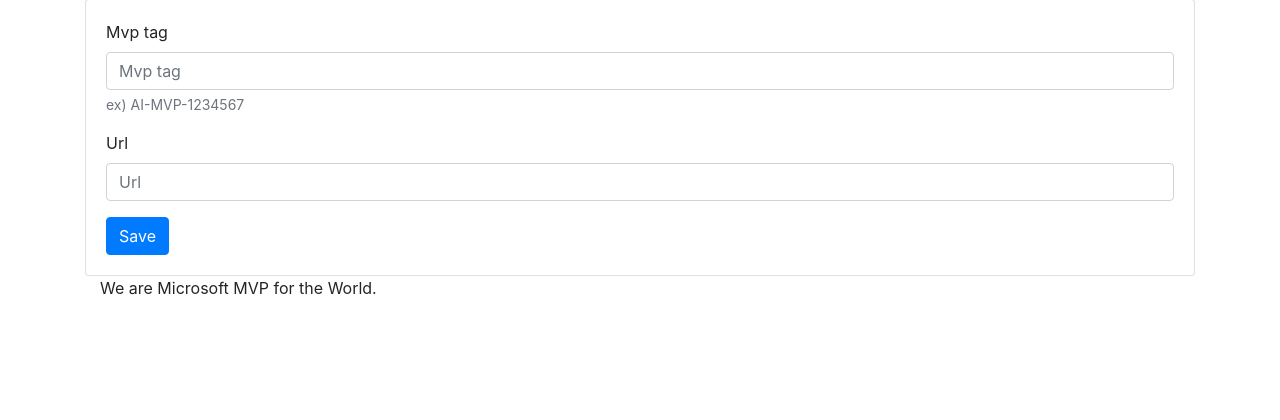
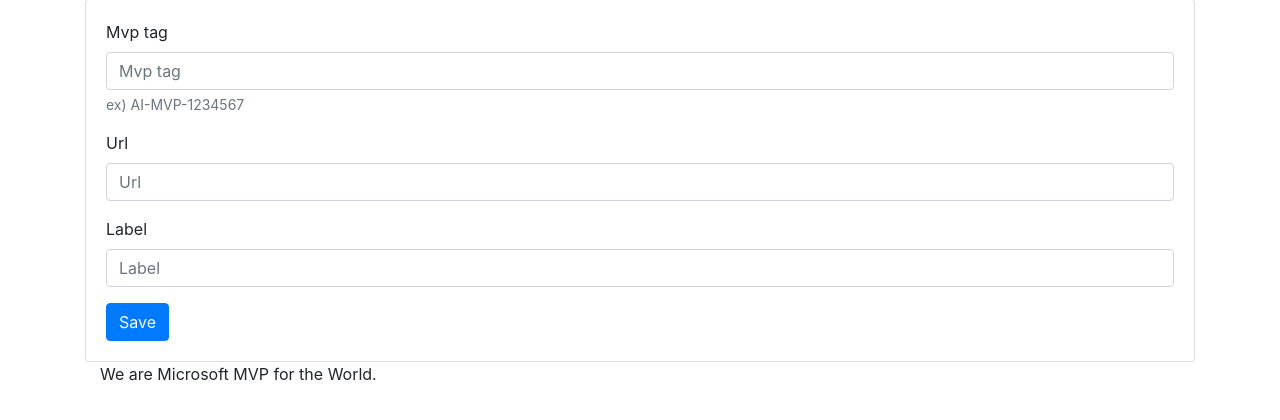
Before and after one commit to allieus/mvp-jarvis, a Django app: page /champion/link/new/ in a window 1280 px wide. Shown: the part 131-551 px from the top of the page. Run offline with Django 3.2, Linux system fonts and the light colour scheme; some libraries are stand-ins or nearby versions.

Commit message:
Add label field in Link model

```diff
--- a/dj/champion/forms.py
+++ b/dj/champion/forms.py
@@ -10,7 +10,7 @@ class LinkForm(forms.ModelForm):
 
     class Meta:
         model = Link
-        fields = ['mvp_tag', 'url']
+        fields = ['mvp_tag', 'url', 'label']
 
     def clean_mvp_tag(self):
         mvp_tag = self.cleaned_data.get('mvp_tag')
--- a/dj/champion/models.py
+++ b/dj/champion/models.py
@@ -6,6 +6,7 @@ from django.db import models
 class Link(models.Model):
     mvp_tag = models.CharField(max_length=20, db_index=True, help_text='ex) AI-MVP-1234567')
     url = models.URLField()
+    label = models.CharField(max_length=200, blank=True)
     created_at = models.DateTimeField(auto_now_add=True)
     updated_at = models.DateTimeField(auto_now=True)
 
--- a/dj/champion/templates/champion/link_list.html
+++ b/dj/champion/templates/champion/link_list.html
@@ -10,7 +10,7 @@
                     <td>
                         [{{ link.mvp_tag }}]
                         <a href="{{ link.tagged_url }}">
-                            {{ link.tagged_url }}
+                            {{ link.label|default:link.tagged_url }}
                         </a>
                         <small>
                             ({{ link.created_at|timesince }} ago.)
```
Also changed, not shown: dj/champion/migrations/0002_auto_20200818_2133.py (added).
